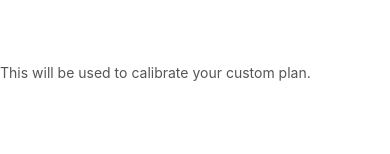
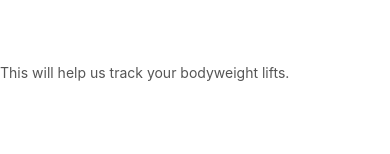
Before and after one commit to aliiqbal24/FitPal---Mobile-App, a React Native app: screen /Onboarding1 in a window 390 px wide. Shown: the part 251-405 px from the top of the page. Built offline with nearby package versions, Linux system fonts and the light colour scheme.

Commit message:
Update height weight screen message

```diff
--- a/src/screens/Onboarding1Screen.js
+++ b/src/screens/Onboarding1Screen.js
@@ -38,7 +38,7 @@ export default function Onboarding1Screen({ navigation }) {
 
       <Text style={styles.title}>Height & weight</Text>
       <Text style={styles.subtitle}>
-        This will be used to calibrate your custom plan.
+        This will help us track your bodyweight lifts.
       </Text>
 
       <View style={styles.unitToggle}>
```
